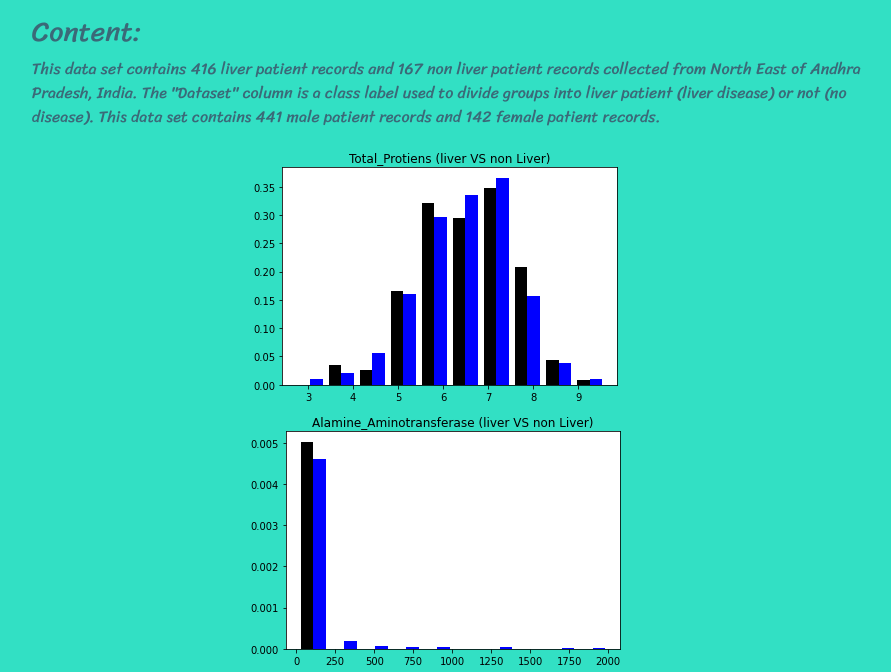
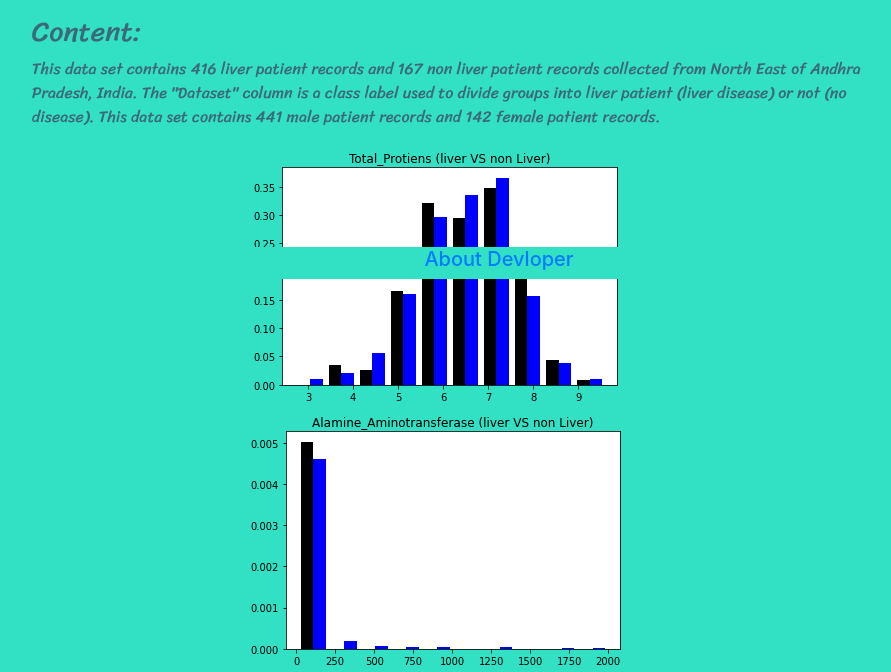
Before and after one commit to propardhu/Heroku-ML-project, a Flask app: page / in a window 1280 px wide. Shown: the part 521-1193 px from the top of the page, without its empty margins (141-1032 px from the left). Run offline with Flask 2, Linux system fonts and the light colour scheme; parts of the project's set-up code (start-up, migrations or seed data) failed here and were passed over; some libraries are stand-ins or nearby versions.

Commit message:
Update index.html

```diff
--- a/templates/index.html
+++ b/templates/index.html
@@ -21,6 +21,18 @@
   gtag('config', 'UA-170102216-2');
 </script>
 </head>
+
+  <style>
+.footer {
+   position: fixed;
+   left: 0;
+   bottom: 0;
+   width: 100%;
+   background-color: #32e0c4;
+   color: white;
+   text-align: center;
+}
+</style>
 
 <body>
   <div class="con">
@@ -88,16 +100,10 @@
 
   </form>
   <br>
-  <br>
-  <h2>{{ prediction_text }}</h2>
 </div>
-
-
-
-
-
-
-
+<div class="footer">
+  <h5><a href="https://pardhu.netlify.app/">About Devloper</a></h5>
+</div>
 
 </body>
 
```
